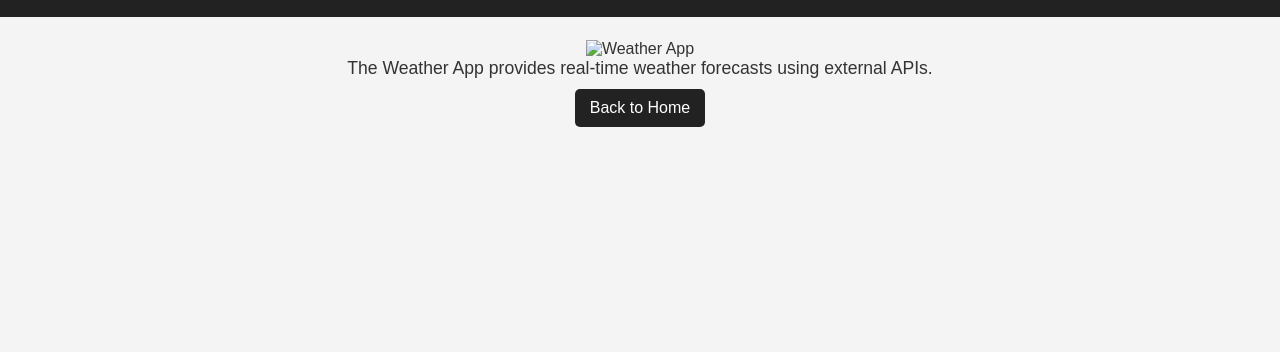
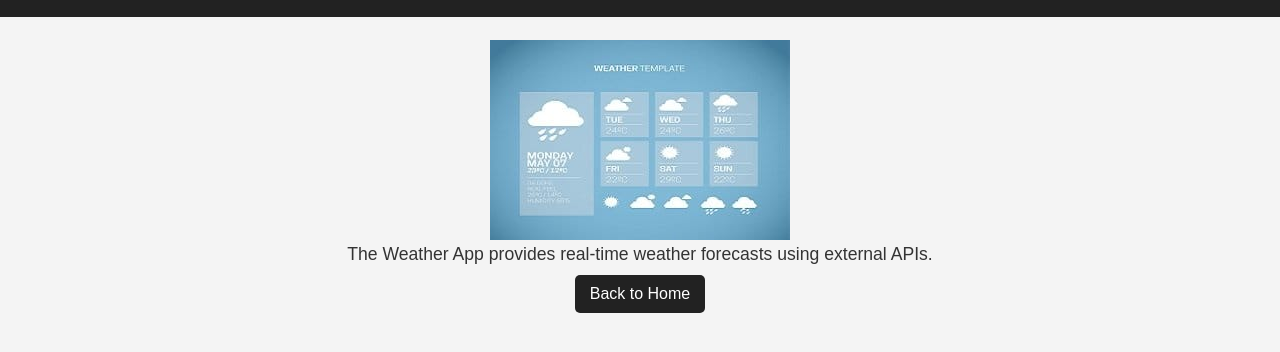
Before and after one commit to mohanagoparaju/My-Portfolio-, a plain HTML site: page project3.html in a window 1280 px wide. Shown: the part 60-412 px from the top of the page. Drawn offline with Linux system fonts and the light colour scheme.

Commit message:
Update project3.html

```diff
--- a/project3.html
+++ b/project3.html
@@ -25,7 +25,7 @@
     </header>
     <main>
         <div class="project-container">
-            <img src="project3.jpg" alt="Weather App">
+            <img src="IMG-20250214-WA0019.jpg" alt="Weather App">
             <p>The Weather App provides real-time weather forecasts using external APIs.</p>
             <a href="index.html" class="btn">Back to Home</a>
         </div>
```
